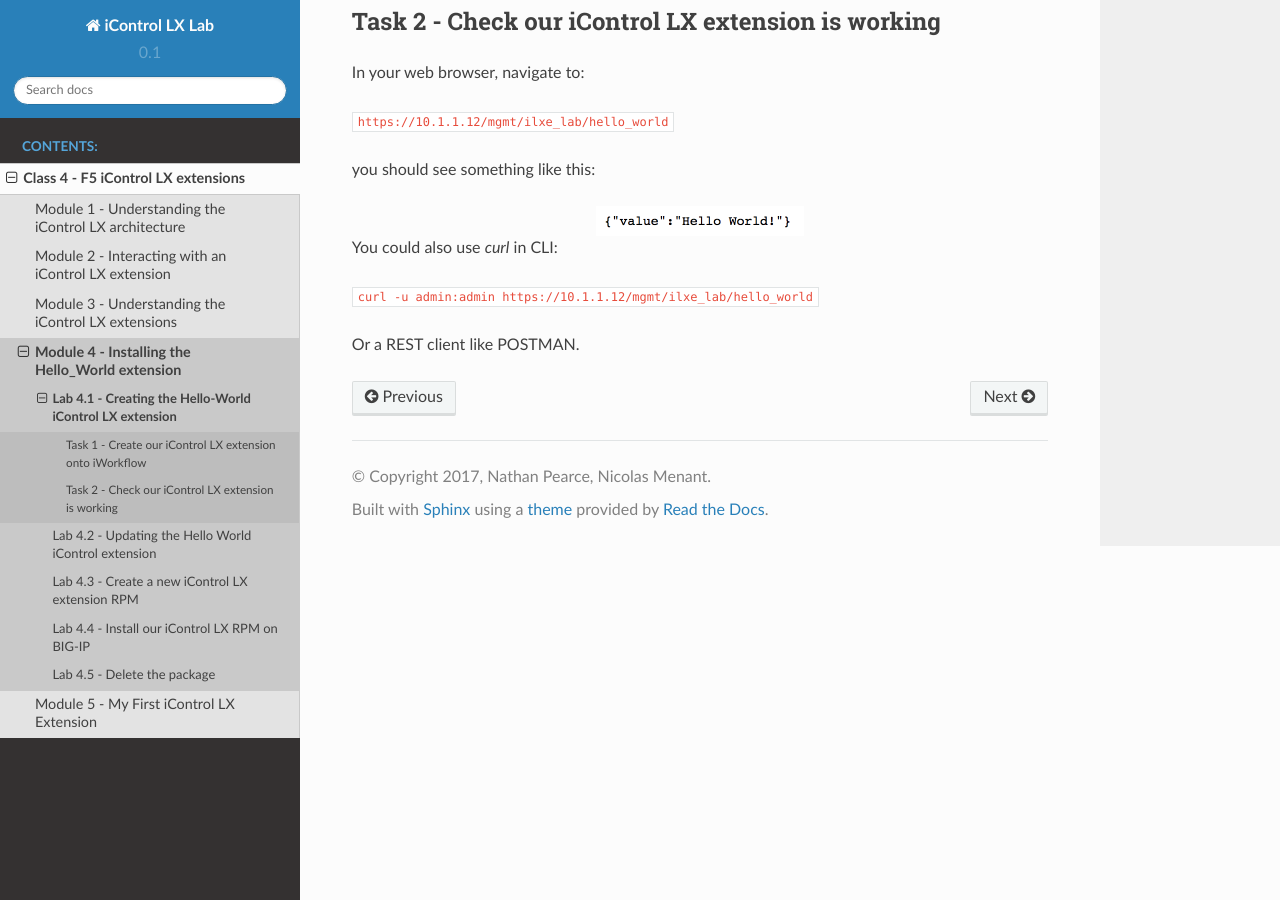
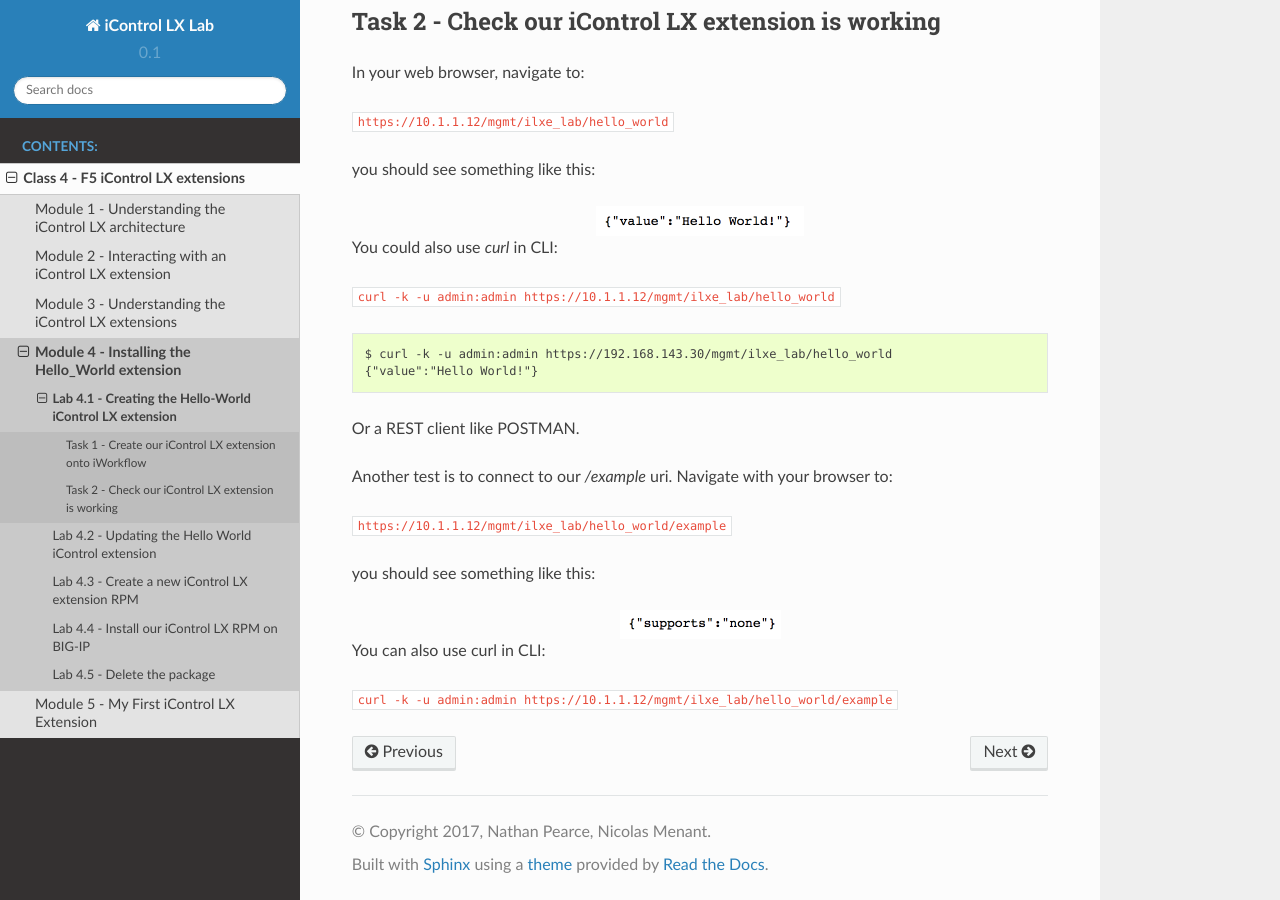
Before and after one commit to nmenant/iControl_LX_Lab, a Sphinx documentation site: the page built from docs/class4/module4/lab1.rst, in a window 1280 px wide and 900 px high, scrolled down 2263 px. Built offline with Sphinx 7.4.7 and the Read the Docs theme 2.0.0, drawn with Linux system fonts in a browser that asks for light colours.

Commit message:
add test to module 4 lab 1 to test /example

```diff
--- a/docs/class4/module4/lab1.rst
+++ b/docs/class4/module4/lab1.rst
@@ -108,6 +108,25 @@
 
 You could also use `curl` in CLI:
 
-``curl -u admin:admin https://10.1.1.12/mgmt/ilxe_lab/hello_world``
+``curl -k -u admin:admin https://10.1.1.12/mgmt/ilxe_lab/hello_world``
+
+.. code::
+
+  $ curl -k -u admin:admin https://192.168.143.30/mgmt/ilxe_lab/hello_world
+  {"value":"Hello World!"}
 
 Or a REST client like POSTMAN.
+
+Another test is to connect to our `/example` uri. Navigate with your browser to:
+
+``https://10.1.1.12/mgmt/ilxe_lab/hello_world/example``
+
+you should see something like this:
+
+.. image:: ../../_static/class4/module4/lab1-image002.png
+  :align: center
+  :scale: 50%
+
+You can also use curl in CLI:
+
+``curl -k -u admin:admin https://10.1.1.12/mgmt/ilxe_lab/hello_world/example``
--- a/docs/class4/module4/lab2.rst
+++ b/docs/class4/module4/lab2.rst
@@ -1,7 +1,11 @@
 Lab 4.2 - Updating the Hello World iControl extension
 -----------------------------------------------------
 
-Its time to take a look at your new iControl LX extension in action.
+Now that we have a first version of our extension, let's update it so that it will be able to do a few more things:
+
+* Add logging information. Always useful to add logging information to track behaviour and help troubleshooting any issue
+* Handle POST requests
+* send a REST API call to a 3rd system
 
 
 Task 1 - Update our iControl LX extension
```
Also changed, not shown: docs/_static/class4/module4/lab1-image002.png (added).
